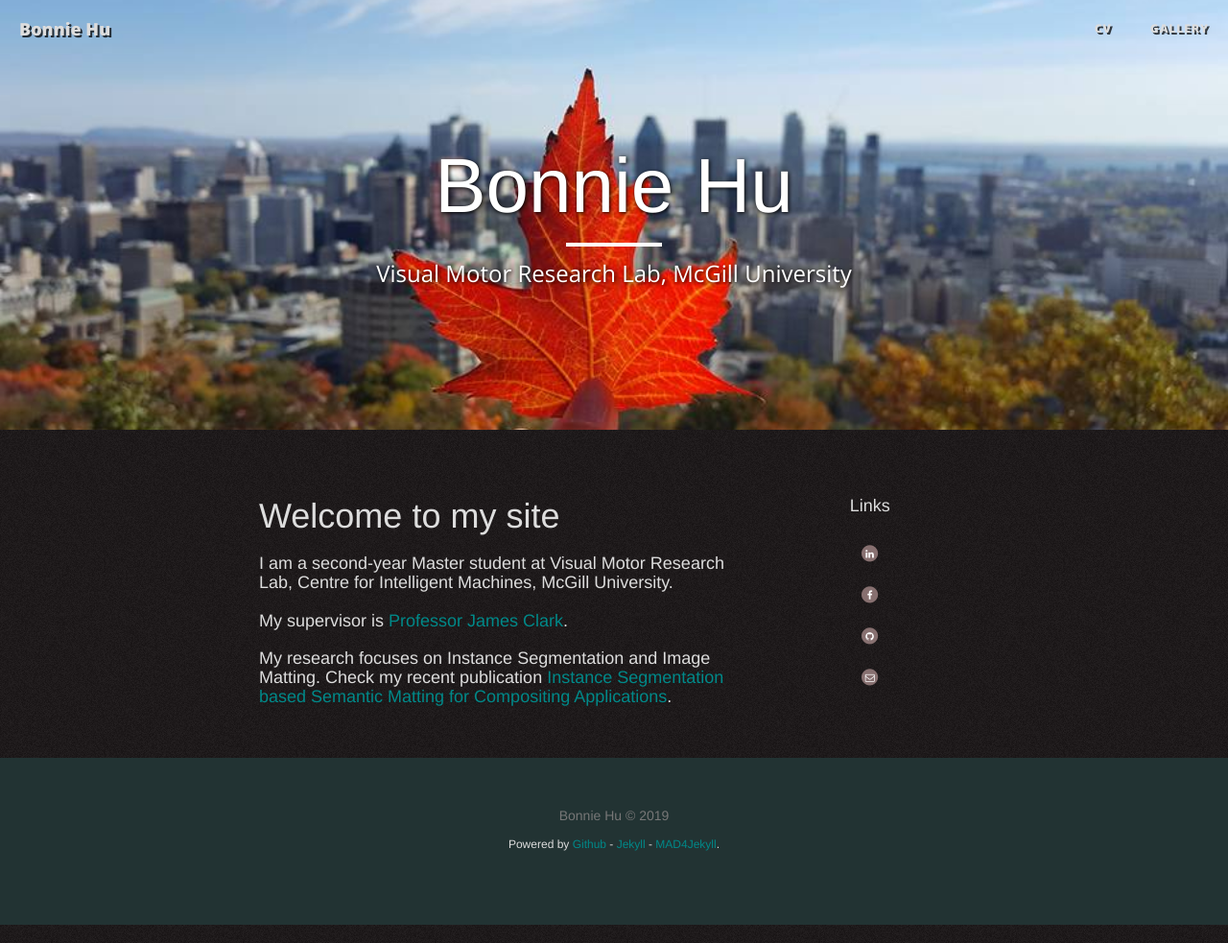
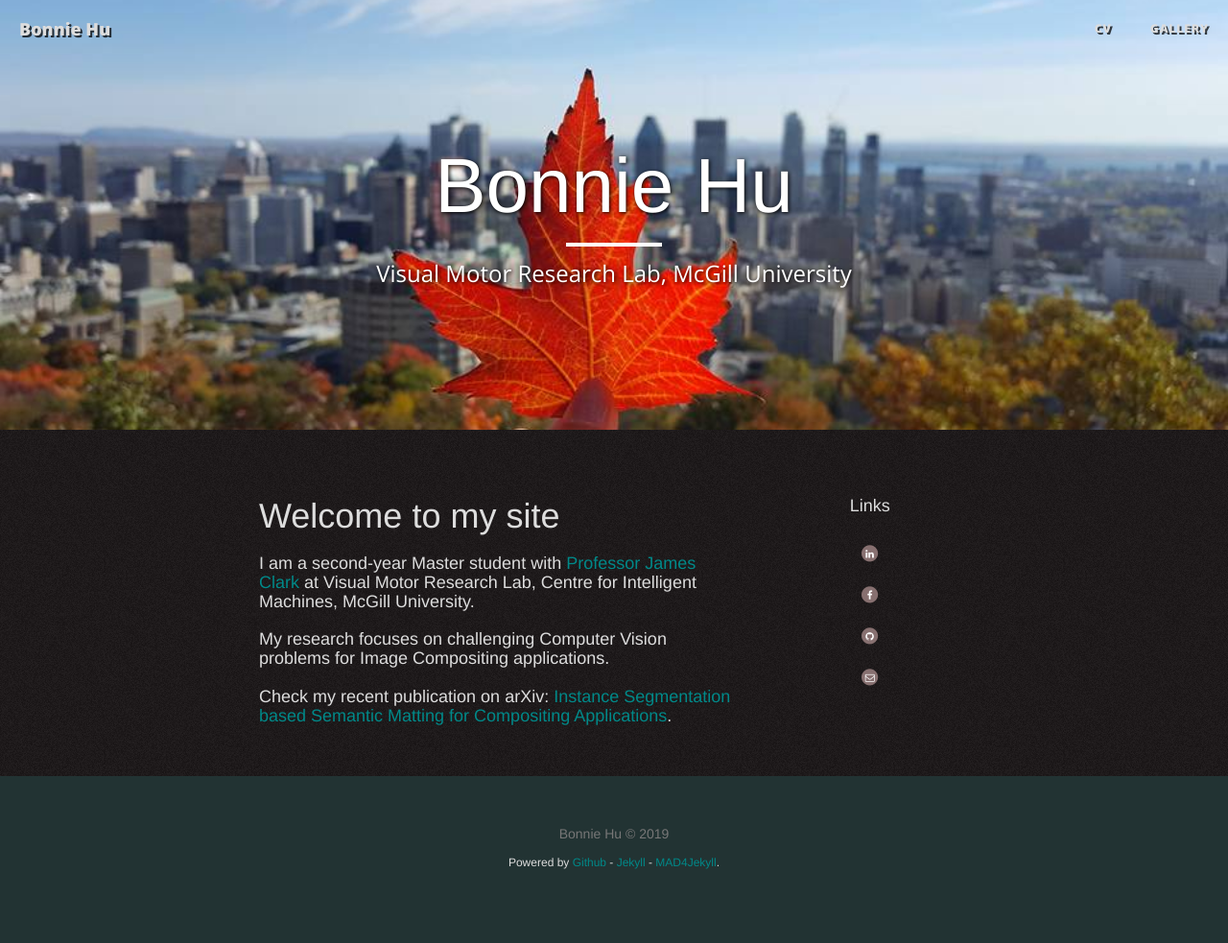
Before and after one commit to Bonnie970/Bonnie970.github.io, a Jekyll site: the page built from pages/index.html, in a window 1280 px wide and 983 px high. Shown: the whole window at 96% size. Built offline with Jekyll 4.4.1, drawn with Linux system fonts in a browser that asks for light colours; nearby versions of some CDN libraries.

Commit message:
Update index.html

```diff
--- a/pages/index.html
+++ b/pages/index.html
@@ -53,11 +53,11 @@ permalink: ./index.html
 
 <h1>Welcome to my site </h1>
 
-<h2>I am a second-year Master student at Visual Motor Research Lab, Centre for Intelligent Machines, McGill University. </h2>
-<h2>My supervisor is <a href="http://www.cim.mcgill.ca/~clark/">Professor James Clark</a>. </h2>
-<h2>My research focuses on Instance Segmentation and Image Matting. Check my recent publication <a href="https://arxiv.org/abs/1904.05457">Instance Segmentation based Semantic Matting for Compositing Applications</a>. </h2>
+<h2>I am a second-year Master student with <a href="http://www.cim.mcgill.ca/~clark/">Professor James Clark</a> at Visual Motor Research Lab, Centre for Intelligent Machines, McGill University. </h2>
 
+<h2>My research focuses on challenging Computer Vision problems for Image Compositing applications. </h2>
 
+<h2>Check my recent publication on arXiv: <a href="https://arxiv.org/abs/1904.05457">Instance Segmentation based Semantic Matting for Compositing Applications</a>.</h2>
 
 <!--
 		<h2>Recent Projects</h2>
```
